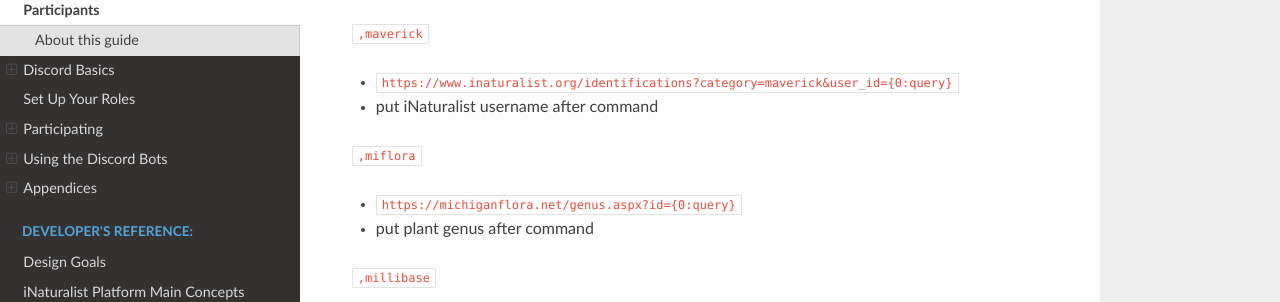
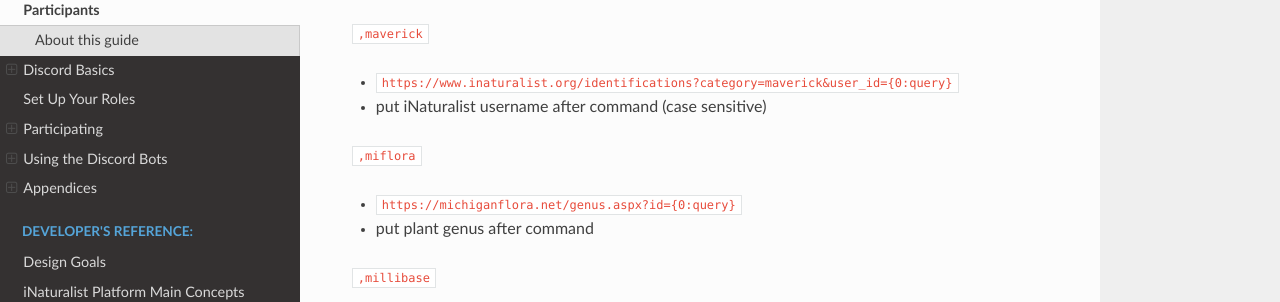
Before and after one commit to dronefly-garden/dronefly, a Sphinx documentation site: the page built from docs/guide_for_participants.rst, in a window 1280 px wide and 900 px high, scrolled down 18876 px. Shown: the part 161-463 px from the top of the window. Built offline with Sphinx 7.4.7 and the Read the Docs theme 2.0.0, drawn with Linux system fonts in a browser that asks for light colours.

Commit message:
Update guide_for_participants.rst
Added note regarding case sensitivity of ,maverick argument.

```diff
--- a/docs/guide_for_participants.rst
+++ b/docs/guide_for_participants.rst
@@ -593,7 +593,7 @@
 ``,maverick``
 
 - ``https://www.inaturalist.org/identifications?category=maverick&user_id={0:query}``
-- put iNaturalist username after command
+- put iNaturalist username after command (case sensitive)
 
 ``,miflora``
 
```
